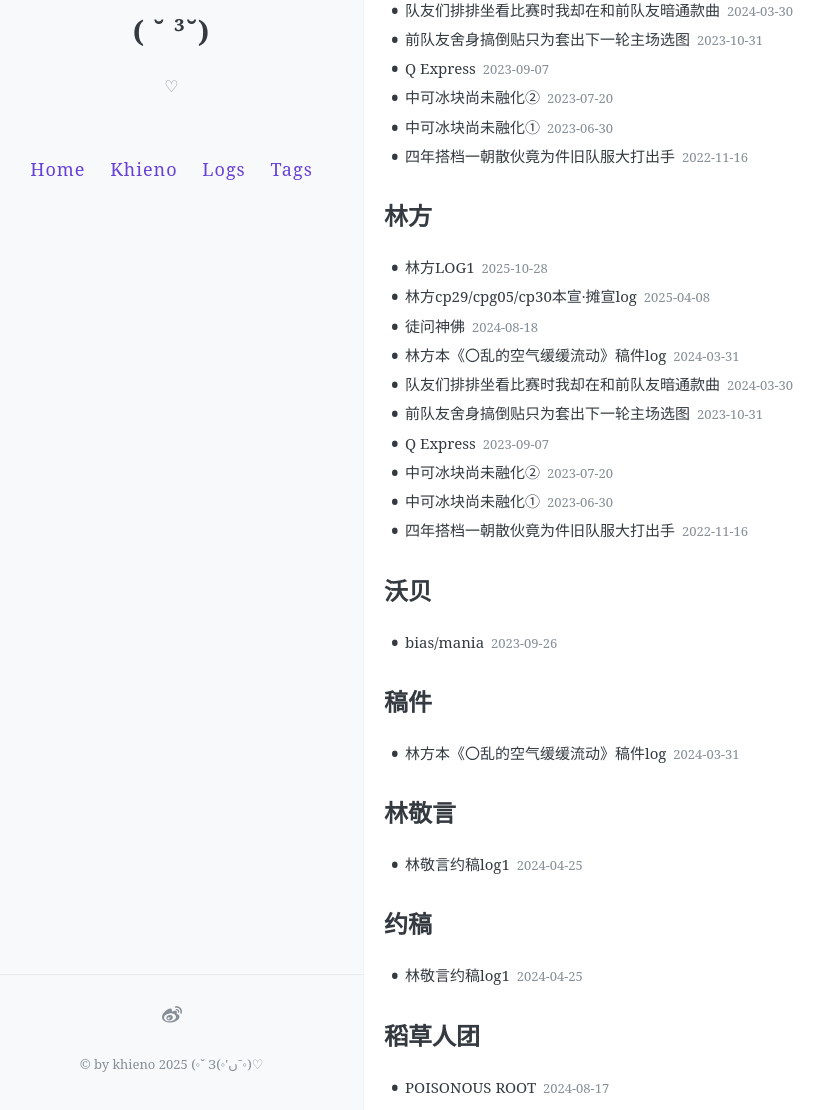
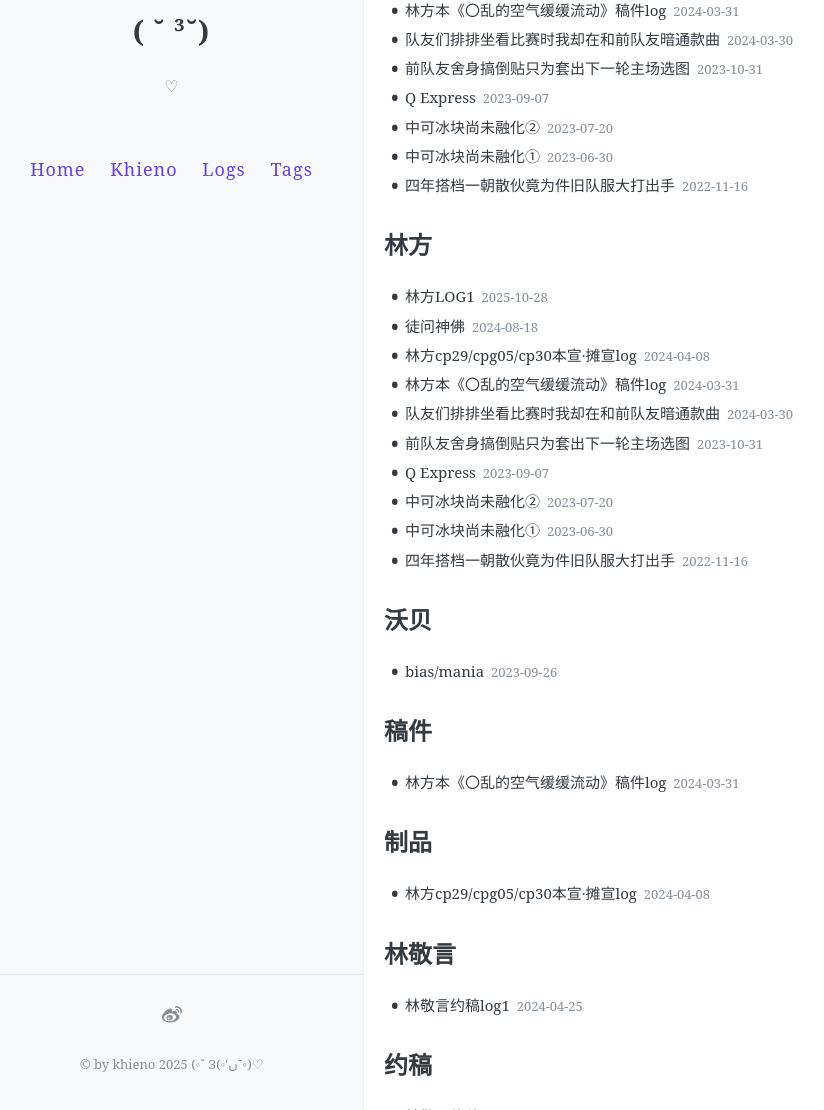
Before and after one commit to khieno/maybealiar, a Jekyll site: the page built from tags/index.html, in a window 1280 px wide and 1400 px high, scrolled down 584 px. Shown: the part 290-1400 px from the top of the window, without its empty margins (20-844 px from the left). Built offline with Jekyll 4.4.1, drawn with Linux system fonts in a browser that asks for light colours; comment, search, counter and statistics services are not loaded; some of the changed text lies outside the part shown.

Commit message:
Update 2024-04-08-linfangeventLOG.md

```diff
--- a/_posts/2024-04-08-linfangeventLOG.md
+++ b/_posts/2024-04-08-linfangeventLOG.md
@@ -4,11 +4,11 @@ layout: post
 
 title: 林方cp29/cpg05/cp30本宣·摊宣log
 
-date: 2025-04-08
+date: 2024-04-08
 
 Author: 克诺
 
-tags: [林方]
+tags: [全职高手,林方,制品]
 
 toc: true
 
```
